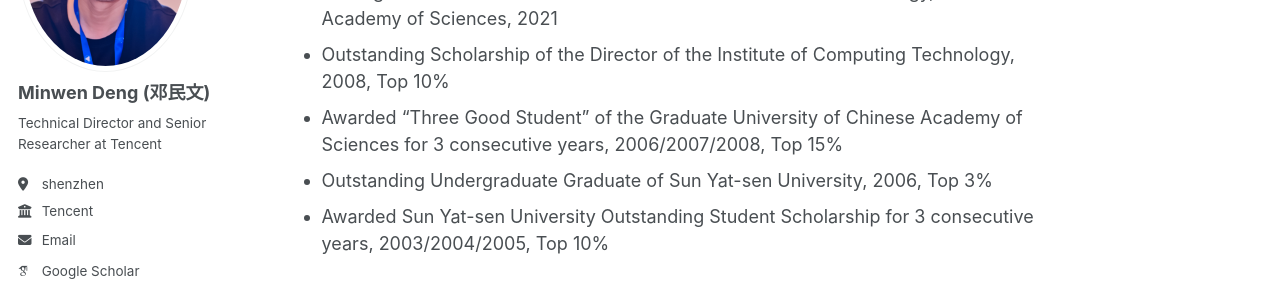
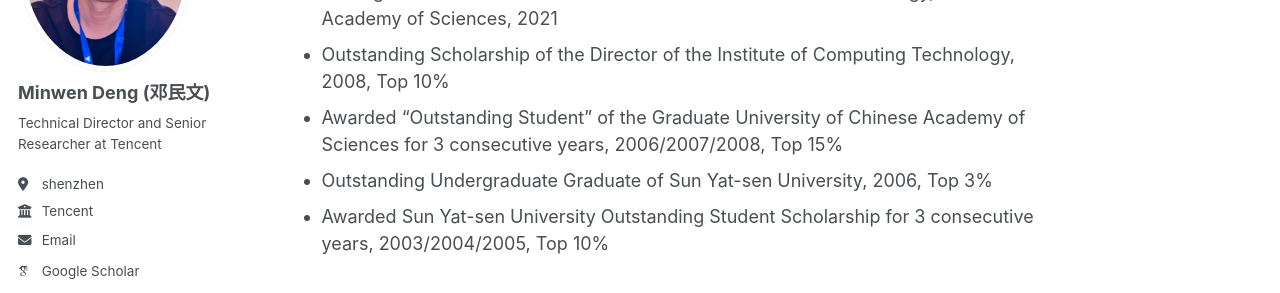
Before and after one commit to dengminwen/dengminwen.github.io, a Jekyll site: the page built from _pages/about.md, in a window 1280 px wide and 900 px high, scrolled down 1579 px. Shown: the part 244-537 px from the top of the window. Built offline with Jekyll 4.4.1, drawn with Linux system fonts in a browser that asks for light colours; some web fonts are replaced; a script that is not in the unit is left out.

Commit message:
Update about.md

```diff
--- a/_pages/about.md
+++ b/_pages/about.md
@@ -51,6 +51,6 @@ Honors
 - Expert member of the AI-Enabled Talent Cultivation Exploration Group at Sun Yat-sen University, 2025
 - Visiting Researcher at the Shenzhen Institutes of Advanced Technology, Chinese Academy of Sciences, 2021
 - Outstanding Scholarship of the Director of the Institute of Computing Technology, 2008, Top 10%
-- Awarded "Three Good Student" of the Graduate University of Chinese Academy of Sciences for 3 consecutive years, 2006/2007/2008, Top 15%
+- Awarded "Outstanding Student" of the Graduate University of Chinese Academy of Sciences for 3 consecutive years, 2006/2007/2008, Top 15%
 - Outstanding Undergraduate Graduate of Sun Yat-sen University, 2006, Top 3%
 - Awarded Sun Yat-sen University Outstanding Student Scholarship for 3 consecutive years, 2003/2004/2005, Top 10%
```
